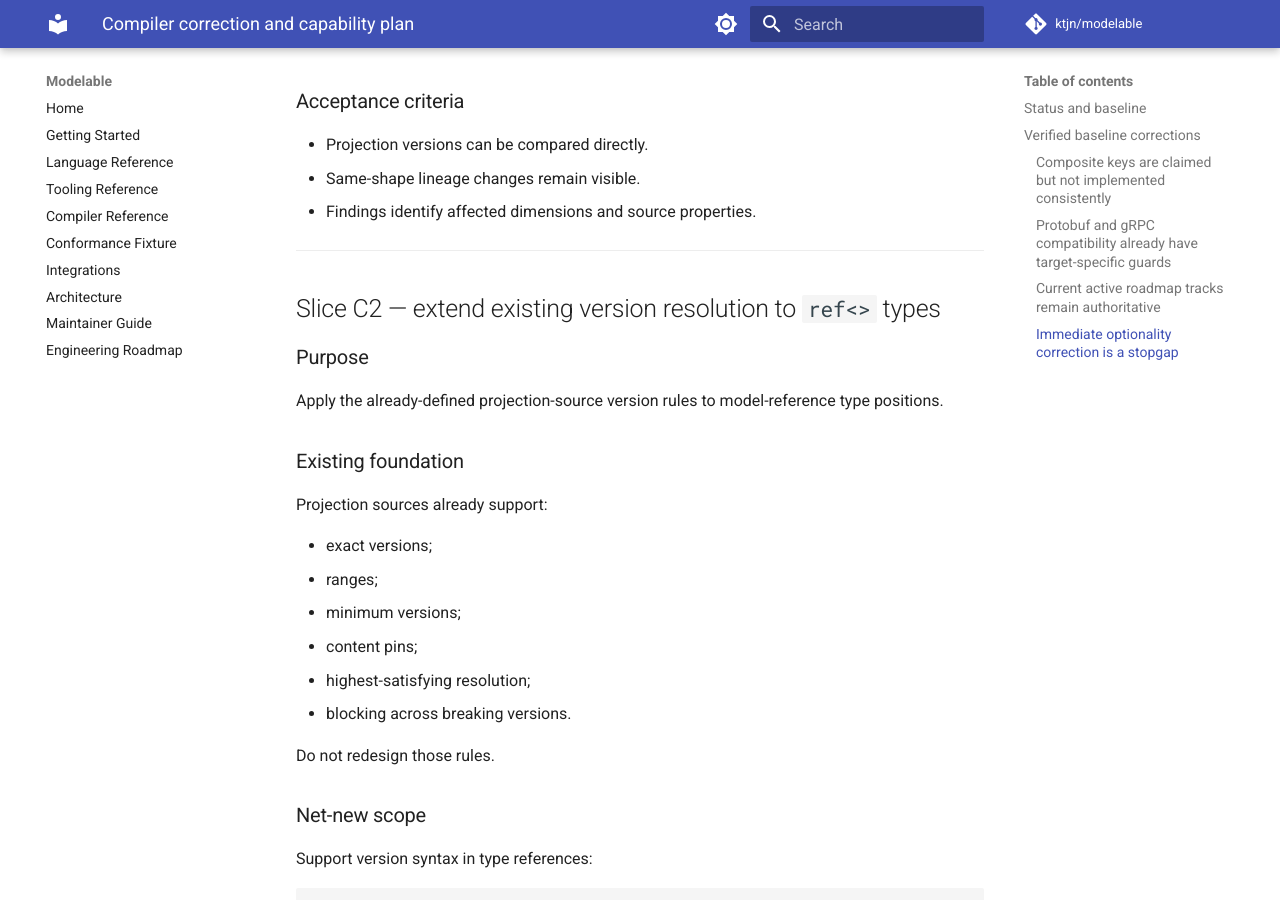
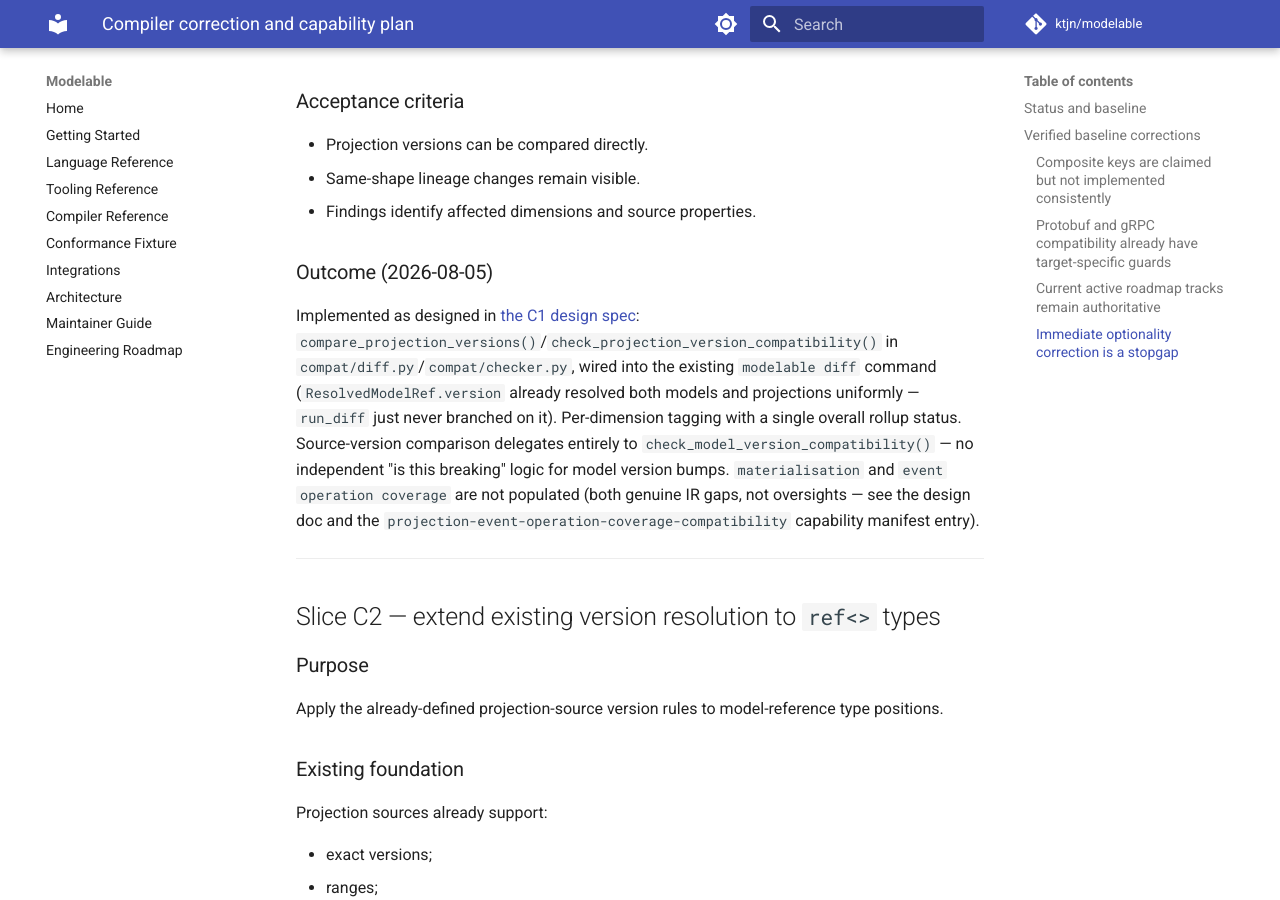
Before and after one commit to ktjn/modelable, an MkDocs documentation site: the page built from docs/correction-and-capability-plan.md, in a window 1280 px wide and 900 px high, scrolled down 13565 px. Built offline with MkDocs 1.6.1 and Material for MkDocs 9.7.7, drawn with Linux system fonts in a browser that asks for light colours; comment, search, counter and statistics services are not loaded.

Commit message:
docs: document projection support in modelable diff and record C1 outcome

```diff
--- a/cli/src/modelable/rag/evaluation_corpus.yaml
+++ b/cli/src/modelable/rag/evaluation_corpus.yaml
@@ -101,7 +101,7 @@ cases:
   - question: How do I show field-level lineage?
     relevant_chunks: [cli-reference.md#53-lineage-show-field-level-lineage]
   - question: How do I compare model versions?
-    relevant_chunks: [cli-reference.md#54-diff-compare-two-model-versions]
+    relevant_chunks: [cli-reference.md#54-diff-compare-two-model-or-projection-versions]
   - question: How do I compile definitions to artifacts?
     relevant_chunks: [cli-reference.md#56-compile-compile-definitions-to-artifact-formats]
   - question: How do I build the documentation search index?
--- a/docs/correction-and-capability-plan.md
+++ b/docs/correction-and-capability-plan.md
@@ -522,6 +522,22 @@ Requires A2 and A3.
 - Projection versions can be compared directly.
 - Same-shape lineage changes remain visible.
 - Findings identify affected dimensions and source properties.
+
+### Outcome (2026-08-05)
+
+Implemented as designed in
+[the C1 design spec](superpowers/specs/2026-08-05-projection-compatibility-design.md):
+`compare_projection_versions()`/`check_projection_version_compatibility()`
+in `compat/diff.py`/`compat/checker.py`, wired into the existing
+`modelable diff` command (`ResolvedModelRef.version` already resolved both
+models and projections uniformly — `run_diff` just never branched on it).
+Per-dimension tagging with a single overall rollup status. Source-version
+comparison delegates entirely to `check_model_version_compatibility()` —
+no independent "is this breaking" logic for model version bumps.
+`materialisation` and `event operation coverage` are not populated (both
+genuine IR gaps, not oversights — see the design doc and the
+`projection-event-operation-coverage-compatibility` capability manifest
+entry).
 
 ---
 
```
Also changed, not shown: docs/cli-reference.md (+4 -4 lines), 2 other files.
